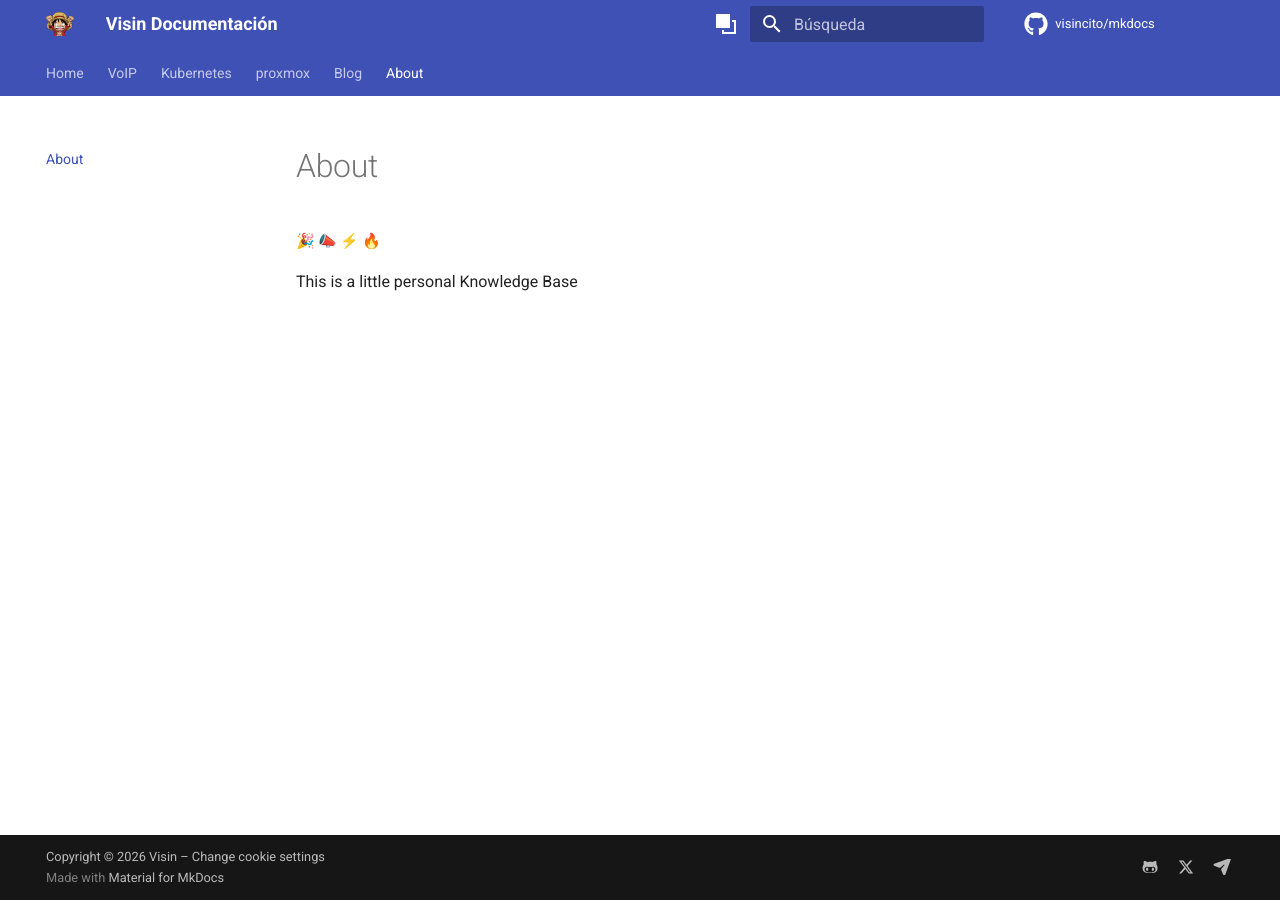
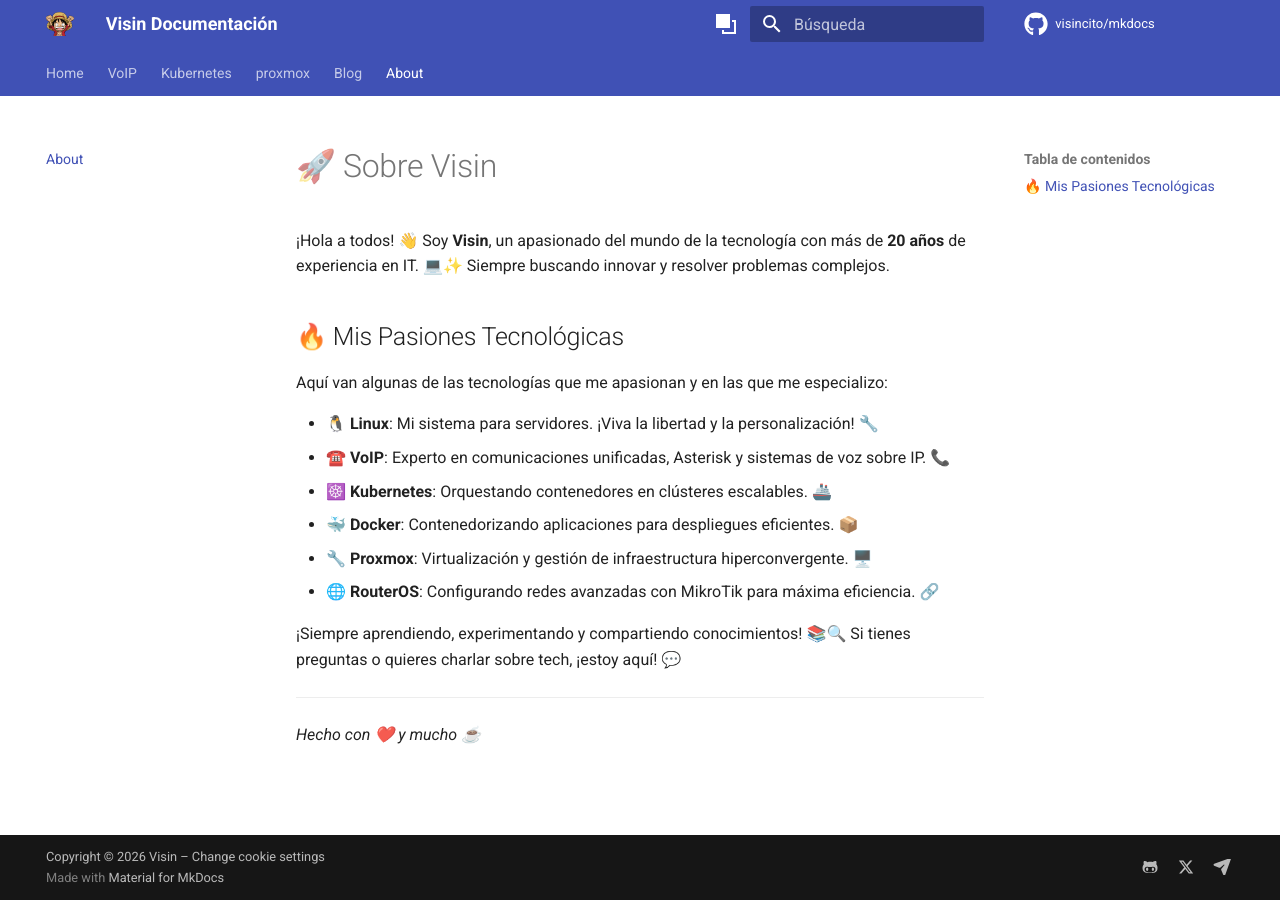
Before and after one commit to visincito/mkdocs, an MkDocs documentation site: the page built from docs/about.md, in a window 1280 px wide. Built offline with MkDocs 1.6.1 and Material for MkDocs 9.7.7, drawn with Linux system fonts in a browser that asks for light colours; emoji names are drawn with the system emoji font; comment, search, counter and statistics services are not loaded.

Commit message:
Complete about.md v1

```diff
--- a/docs/about.md
+++ b/docs/about.md
@@ -1,5 +1,20 @@
-# About
+# 🚀 Sobre Visin
 
- :tada: :mega: :zap: :fire:
+¡Hola a todos! 👋 Soy **Visin**, un apasionado del mundo de la tecnología con más de **20 años** de experiencia en IT. 💻✨ Siempre buscando innovar y resolver problemas complejos.
 
-This is a little personal Knowledge Base
+## 🔥 Mis Pasiones Tecnológicas
+
+Aquí van algunas de las tecnologías que me apasionan y en las que me especializo:
+
+- 🐧 **Linux**: Mi sistema para servidores. ¡Viva la libertad y la personalización! 🔧
+- ☎️ **VoIP**: Experto en comunicaciones unificadas, Asterisk y sistemas de voz sobre IP. 📞
+- ☸️ **Kubernetes**: Orquestando contenedores en clústeres escalables. 🚢
+- 🐳 **Docker**: Contenedorizando aplicaciones para despliegues eficientes. 📦
+- 🔧 **Proxmox**: Virtualización y gestión de infraestructura hiperconvergente. 🖥️
+- 🌐 **RouterOS**: Configurando redes avanzadas con MikroTik para máxima eficiencia. 🔗
+
+¡Siempre aprendiendo, experimentando y compartiendo conocimientos! 📚🔍 Si tienes preguntas o quieres charlar sobre tech, ¡estoy aquí! 💬
+
+---
+
+*Hecho con ❤️ y mucho ☕*
```
